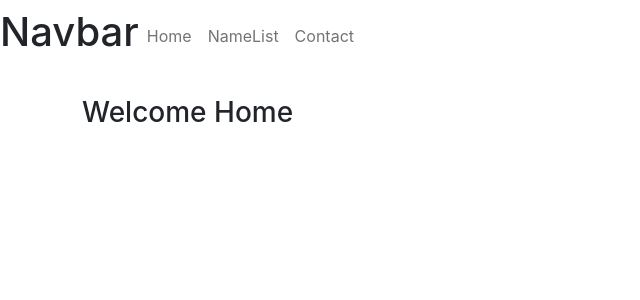
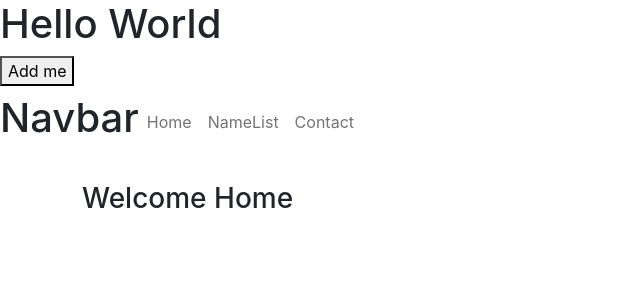
Before and after one commit to ishanEPR/ReactJS-Begin, a React (Create React App) app: page / in a window 1280 px wide. Shown: the top 300 px of the page, without its empty margins (0-640 px from the left). Built offline with nearby package versions, Linux system fonts and the light colour scheme.

Commit message:
add counter class

```diff
--- a/src/App.js
+++ b/src/App.js
@@ -5,10 +5,15 @@ import Home from './components/pages/Home/Home';
 import HeaderBar from './components/HeaderBar/HeaderBar';
 import Contact from './components/pages/Home/Contact';
 
+import Counter from './components/Counter';
+
 function App()
 {
  return(
    <div>
+   {/* mosh tutorial begin */}
+   <Counter/>
+
 
    <BrowserRouter>
    <HeaderBar/>
--- /dev/null
+++ b/src/components/Counter.js
@@ -0,0 +1,15 @@
+import React, { Component } from 'react';
+
+class Counter extends Component {
+
+    render() {
+       return (
+           <div>
+               <h1>Hello World</h1>
+               <button>Add me</button>
+           </div>
+       );
+    }
+}
+
+export default Counter;
```
